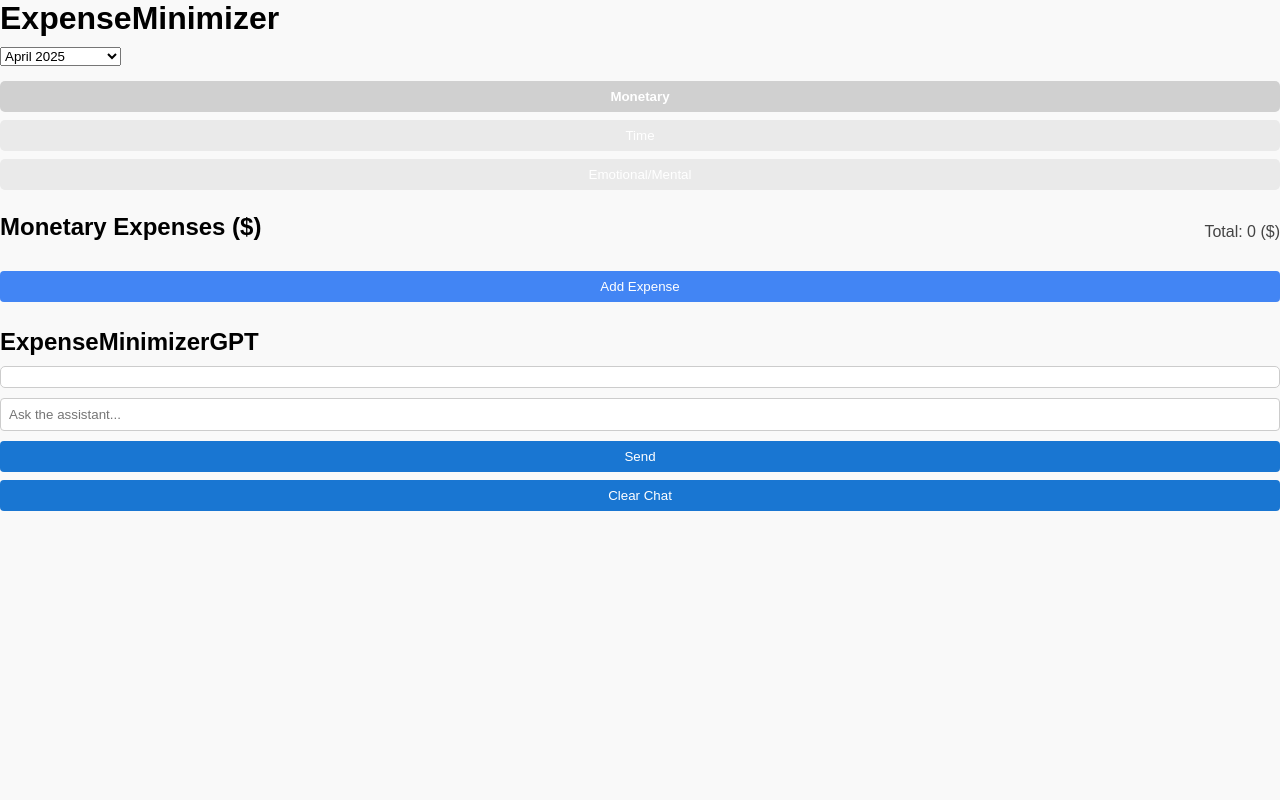
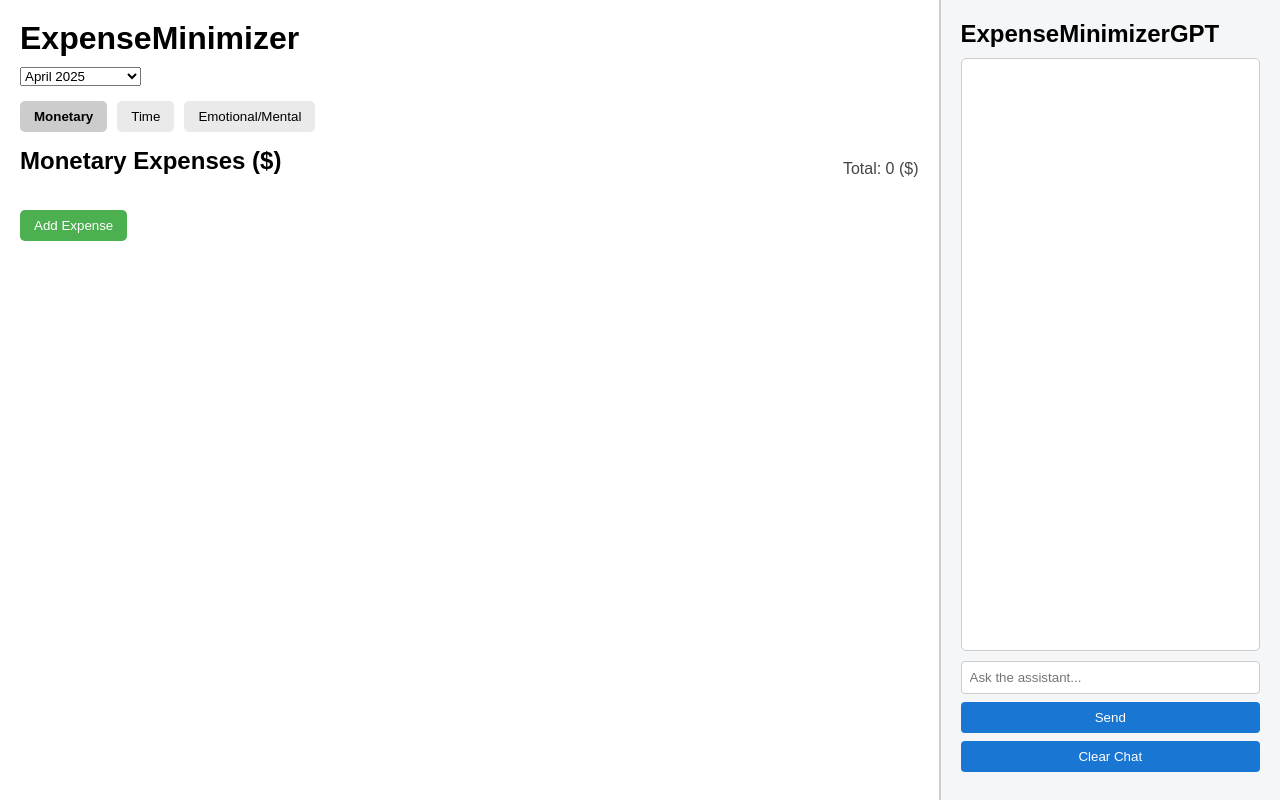
Before and after one commit to CleanCodeCrammed/expense-minimizer, a React (Create React App) app: page / in a window 1280 px wide. Built offline with nearby package versions, Linux system fonts and the light colour scheme.

Commit message:
Responsive layout: mobile-first with preserved desktop structure

```diff
--- a/src/App.css
+++ b/src/App.css
@@ -1,42 +1,61 @@
-/* Layout base */
+/* Reset & Base */
 body {
   margin: 0;
   font-family: Arial, sans-serif;
   background-color: #f9f9f9;
 }
 
-.app-container {
+h1, h2 {
+  margin: 0 0 10px;
+}
+
+/* Layout container */
+.app-layout {
   display: flex;
   flex-direction: column;
   height: 100vh;
 }
 
 @media (min-width: 768px) {
-  .app-container {
+  .app-layout {
     flex-direction: row;
   }
 }
 
 /* Main section */
-.app-main {
-  flex: 1;
+.main-section {
+  flex: 3;
   padding: 20px;
   overflow-y: auto;
-  background-color: #ffffff;
-  border-bottom: 1px solid #ccc;
+  background-color: #fff;
 }
 
 @media (min-width: 768px) {
-  .app-main {
+  .main-section {
     border-right: 1px solid #ccc;
-    border-bottom: none;
   }
 }
 
-h1, h2 {
-  margin: 0 0 10px;
+/* Chat section */
+.chat-section {
+  flex: 1;
+  padding: 20px;
+  background-color: #f4f6f8;
+  border-top: 1px solid #ccc;
+  display: flex;
+  flex-direction: column;
+  height: 50vh;
 }
 
+@media (min-width: 768px) {
+  .chat-section {
+    border-top: none;
+    border-left: 1px solid #ccc;
+    height: auto;
+  }
+}
+
+/* Tabs */
 .tabs {
   margin: 15px 0;
 }
@@ -51,41 +70,43 @@ h1, h2 {
 }
 
 .tabs button.active {
-  background-color: #d0d0d0;
+  background-color: #ccc;
   font-weight: bold;
 }
 
+/* Header row */
 .header-row {
   display: flex;
   justify-content: space-between;
   align-items: center;
-  margin: 10px 0;
+  margin: 15px 0;
   flex-wrap: wrap;
 }
 
 .total-display {
   font-size: 1rem;
   color: #444;
+  margin-top: 5px;
 }
 
-/* Expense List */
-.add-btn {
+/* Buttons */
+button.add-btn {
   margin: 10px 0;
-  padding: 8px 12px;
-  background-color: #4285f4;
+  padding: 8px 14px;
+  background-color: #4caf50;
   color: white;
   border: none;
-  border-radius: 4px;
+  border-radius: 5px;
   cursor: pointer;
 }
 
-.add-btn:hover {
-  background-color: #3367d6;
+button.add-btn:hover {
+  background-color: #388e3c;
 }
 
 .expense-list {
   list-style: none;
-  padding: 0;
+  padding-left: 0;
 }
 
 .expense-list li {
@@ -106,24 +127,15 @@ h1, h2 {
   background-color: #d32f2f;
 }
 
-/* Chat section */
-.app-chat {
-  flex: 1;
-  padding: 20px;
-  background-color: #f4f6f8;
-  display: flex;
-  flex-direction: column;
-  overflow-y: auto;
-}
-
+/* Chat box */
 .chat-box {
   flex: 1;
   overflow-y: auto;
-  background-color: white;
+  background: white;
   border: 1px solid #ccc;
+  border-radius: 5px;
   padding: 10px;
   margin-bottom: 10px;
-  border-radius: 5px;
 }
 
 .chat-message {
@@ -131,16 +143,17 @@ h1, h2 {
   font-size: 0.95rem;
 }
 
-input {
+/* Chat input and buttons */
+.chat-section input {
   padding: 8px;
-  margin-bottom: 10px;
+  margin-bottom: 8px;
   border-radius: 4px;
   border: 1px solid #ccc;
   width: 100%;
   box-sizing: border-box;
 }
 
-button {
+.chat-section button {
   padding: 8px;
   margin-bottom: 8px;
   border-radius: 4px;
@@ -151,10 +164,10 @@ button {
   color: white;
 }
 
-button:disabled {
+.chat-section button:disabled {
   background-color: #aaa;
 }
 
-button:hover:not(:disabled) {
+.chat-section button:hover:not(:disabled) {
   background-color: #1565c0;
 }
```
